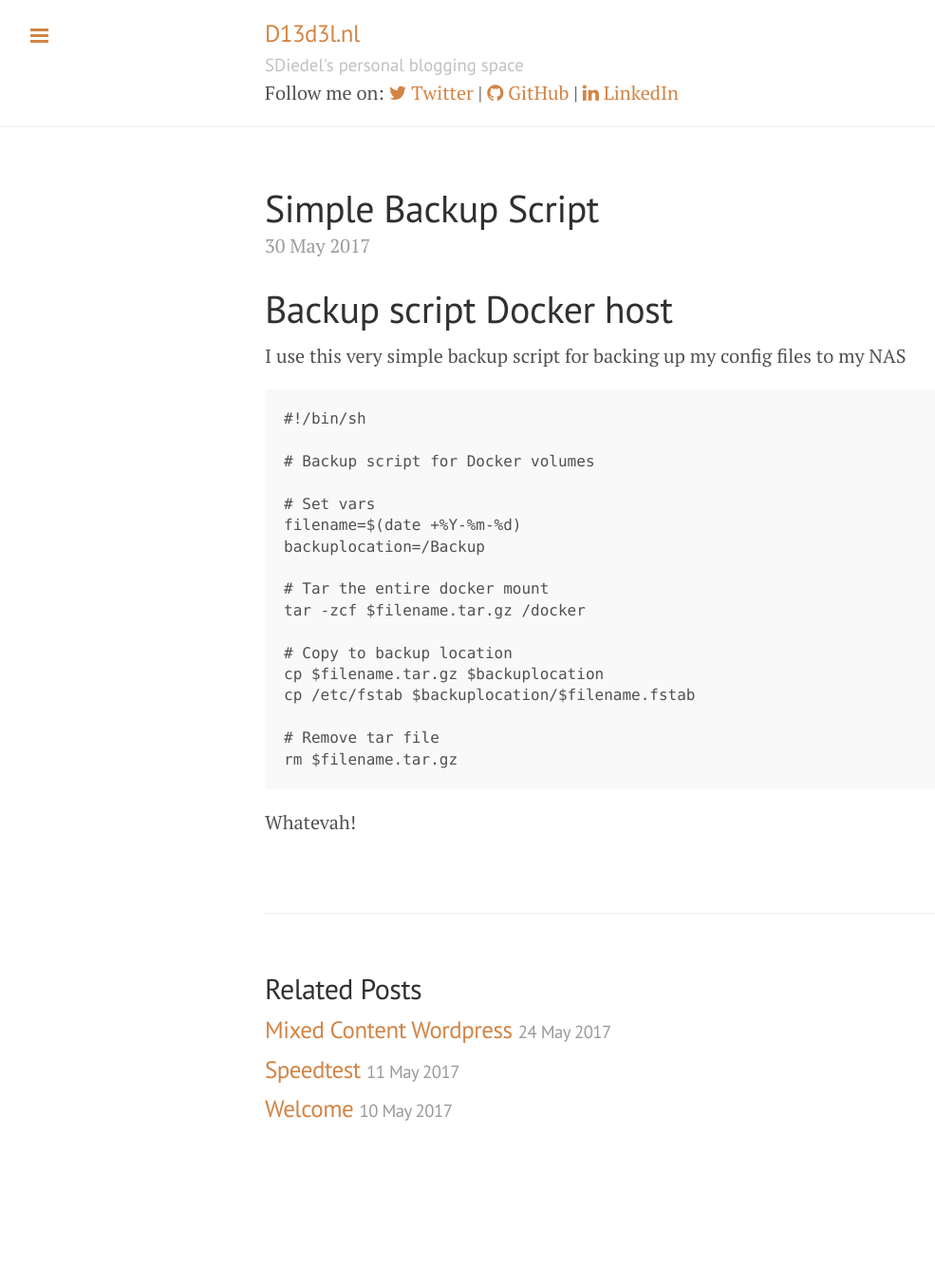
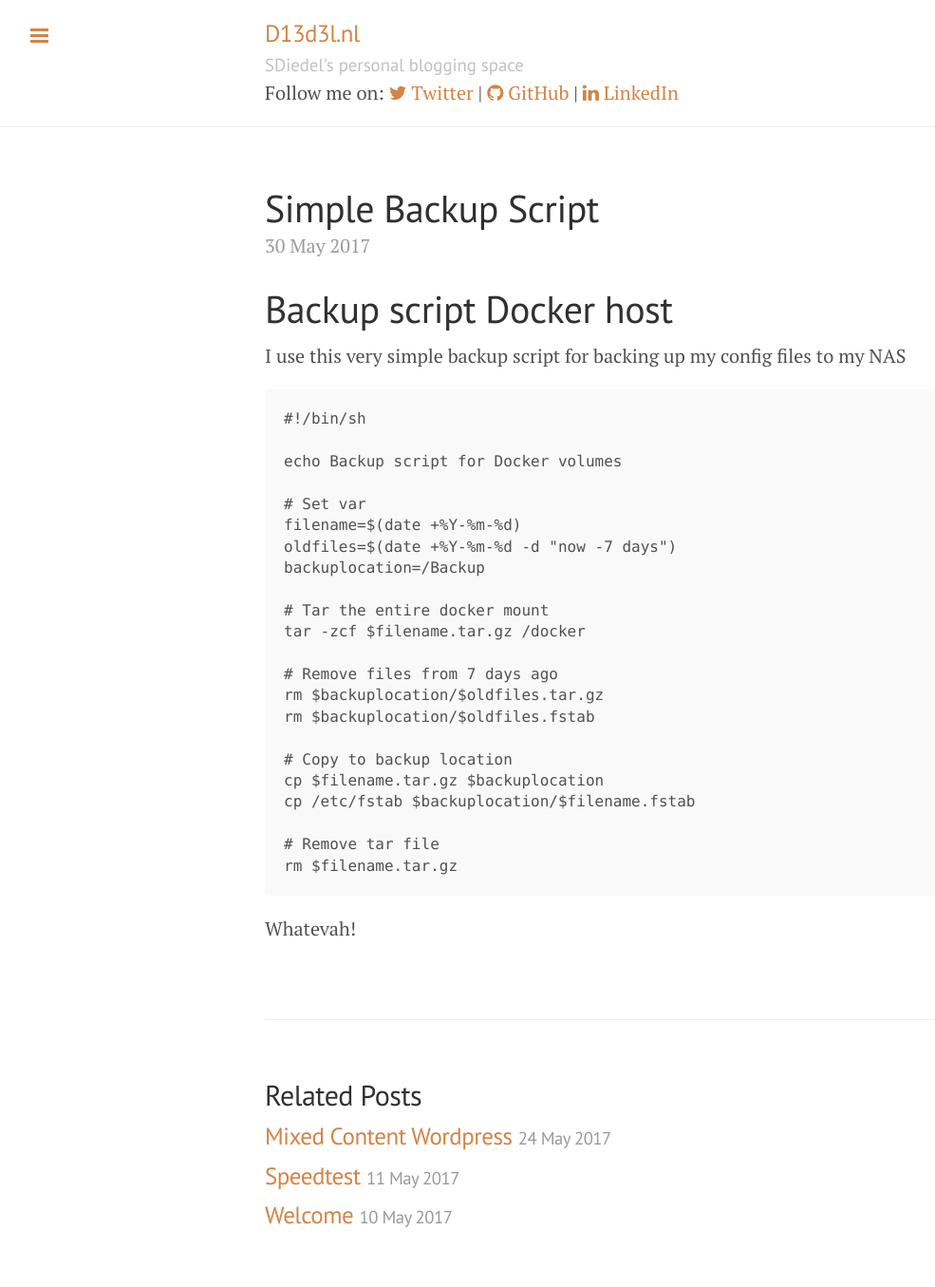
Before and after one commit to SDiedel/sdiedel.github.io, a Jekyll site: the page built from _posts/2017-05-30-simple-backup-script.md, in a window 1280 px wide. Shown: the whole page at 95% size, without its empty margins (1-986 px from the left). Built offline with Jekyll 4.4.1, drawn with Linux system fonts in a browser that asks for light colours; nearby versions of some CDN libraries; our own code applies the rules of GitHub Pages for plain Markdown files; before the commit the page ends 1243 px from its top, so only the background shows below that.

Commit message:
Update 2017-05-30-simple-backup-script.md
Added remove section for files older then 7 days.

````diff
--- a/_posts/2017-05-30-simple-backup-script.md
+++ b/_posts/2017-05-30-simple-backup-script.md
@@ -5,14 +5,19 @@ I use this very simple backup script for backing up my config files to my NAS
 ```
 #!/bin/sh
 
-# Backup script for Docker volumes
+echo Backup script for Docker volumes
 
-# Set vars
+# Set var
 filename=$(date +%Y-%m-%d)
+oldfiles=$(date +%Y-%m-%d -d "now -7 days")
 backuplocation=/Backup
 
 # Tar the entire docker mount
 tar -zcf $filename.tar.gz /docker
+
+# Remove files from 7 days ago
+rm $backuplocation/$oldfiles.tar.gz
+rm $backuplocation/$oldfiles.fstab
 
 # Copy to backup location
 cp $filename.tar.gz $backuplocation
````
